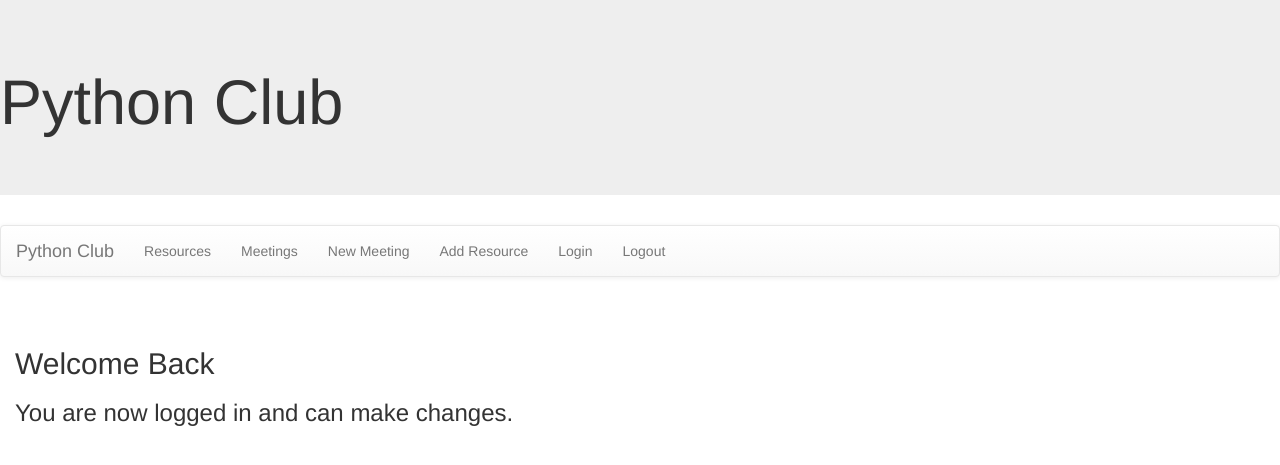
After one commit to ktb702/pythonclub, a Django app: page /pythonclubapp/loginmessage/ in a window 1280 px wide. The commit adds this page. Shown: the top 465 px of the page. Run offline with Django 3.2, Linux system fonts and the light colour scheme; some libraries are stand-ins or nearby versions.

Commit message:
added login/logout functionality

```diff
--- a/pythonclubproject/pythonclubapp/templates/base.html
+++ b/pythonclubproject/pythonclubapp/templates/base.html
@@ -22,6 +22,8 @@
                 <li><a href="{% url 'meetings' %}">Meetings</a></li>
                 <li><a href="{% url 'newmeeting' %}">New Meeting</a></li>
                 <li><a href="{% url 'newresource' %}">Add Resource</a></li>
+                <li><a href="{% url 'login' %}">Login</a></li>
+                <li><a href="{% url 'logout' %}">Logout</a></li>
             </ul>
             </div>
         </nav>
--- /dev/null
+++ b/pythonclubproject/pythonclubapp/templates/pythonclubapp/loginmessage.html
@@ -0,0 +1,7 @@
+{% extends 'base.html' %}
+{% block content%}
+
+<h2>Welcome Back</h2>
+<h3>You are now logged in and can make changes.</h3>
+
+{% endblock %}
--- a/pythonclubproject/pythonclubapp/urls.py
+++ b/pythonclubproject/pythonclubapp/urls.py
@@ -7,5 +7,7 @@ urlpatterns = [
     path('getMeetings/', views.getMeetings, name='meetings'),
     path('getMeetingDetails/<int:id>', views.meetingDetails, name='details'),
     path('newMeeting/', views.newMeeting, name='newmeeting'),
-     path('newResource/', views.newResource, name='newresource'),
+    path('newResource/', views.newResource, name='newresource'),
+    path('loginmessage/', views.loginmessage, name='loginmessage'),
+    path('logoutmessage/', views.logoutmessage, name='logoutmessage'),
 ]
--- a/pythonclubproject/pythonclubapp/views.py
+++ b/pythonclubproject/pythonclubapp/views.py
@@ -1,6 +1,7 @@
 from django.shortcuts import render, get_object_or_404
 from .models import Meeting, MeetingMinutes, Resource, Event
 from .forms import MeetingForm, ResourceForm
+from django.contrib.auth.decorators import login_required
 
 # Create your views here.
 def index (request):
@@ -28,6 +29,7 @@ def meetingDetails(request, id):
     return render(request, 'pythonclubapp/details.html', context=context)
 
 #create view for new meeting form
+@login_required
 def newMeeting(request):
     meeting_form = MeetingForm
     if request.method == 'POST':
@@ -42,6 +44,7 @@ def newMeeting(request):
     return render(request, 'pythonclubapp/newmeeting.html', {'meeting_form': meeting_form})
 
 #create view for new resource form
+@login_required
 def newResource(request):
     resource_form = ResourceForm
     if request.method == 'POST':
@@ -54,3 +57,11 @@ def newResource(request):
     else: #if it isn't a POST or form is not valid, load empty form
         resource_form = ResourceForm()
     return render(request, 'pythonclubapp/newresource.html', {'resource_form': resource_form})
+
+#create view for the login
+def loginmessage(request):
+    return render(request, 'pythonclubapp/loginmessage.html')
+
+#create view for logout
+def logoutmessage(request):
+    return render(request, 'pythonclubapp/logoutmessage.html')
--- a/pythonclubproject/pythonclubproject/settings.py
+++ b/pythonclubproject/pythonclubproject/settings.py
@@ -125,3 +125,5 @@ USE_TZ = True
 
 STATIC_ROOT = os.path.join(BASE_DIR, 'static')
 STATIC_URL = '/static/'
+LOGIN_REDIRECT_URL = 'loginmessage'
+LOGOUT_REDIRECT_URL = 'logoutmessage'
--- a/pythonclubproject/pythonclubproject/urls.py
+++ b/pythonclubproject/pythonclubproject/urls.py
@@ -20,4 +20,5 @@
 urlpatterns = [
     path('admin/', admin.site.urls),
     path('pythonclubapp/', include('pythonclubapp.urls')),
+    path('accounts/', include('django.contrib.auth.urls')),
 ]
```
Also changed, not shown: pythonclubproject/pythonclubapp/templates/pythonclubapp/logoutmessage.html (added, +7 -0 lines), pythonclubproject/pythonclubapp/templates/registration/login.html (added, +11 -0 lines).
